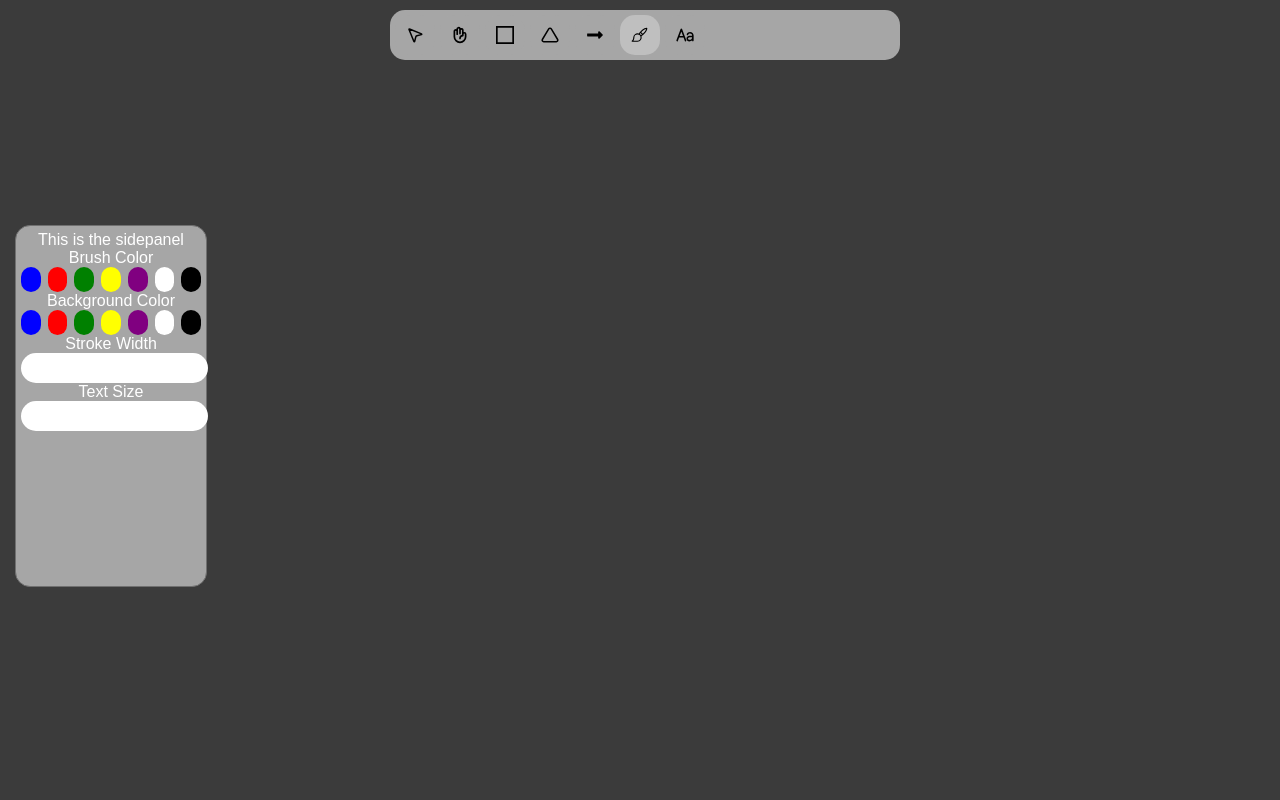
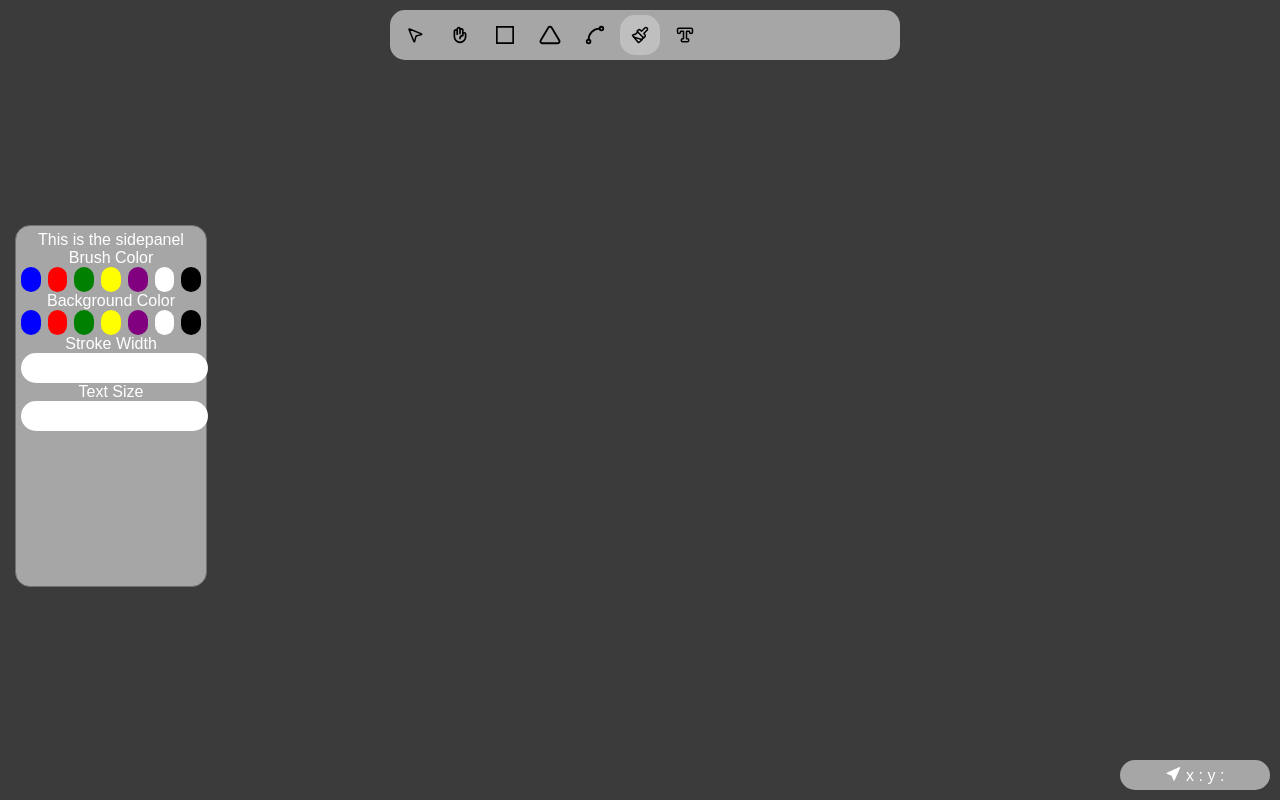
Before and after one commit to basicmario/Drawing-board, a React (Vite) app: page / in a window 1280 px wide. Built offline with nearby package versions, Linux system fonts and the light colour scheme.

Commit message:
I added the bottom stats to show the coordinates of the mouse
I made the pan feature some what useable right now

I changed a few of the icons for the top bar

```diff
--- a/src/App.jsx
+++ b/src/App.jsx
@@ -6,6 +6,7 @@ import './App.css'
 
 import { useEffect, useRef, useState } from 'react'
 import TopPanel from './components/TopPanel'
+import BottomStats from './components/BottomStats'
 
 
 
@@ -51,6 +52,7 @@ function App() {
         <Brush context={theContext} brushcolor={brushColor}/>
         <SidePanel boardColorChanger = {setBoardColor} brushColorChanger={setBrushColor} lineWidthChanger={setStrokeSize} theTextSize={settextSize}/>
         <TopPanel itemSelector={setSelectedItem}/>
+        <BottomStats/>
       </div>
     </>
   )
--- /dev/null
+++ b/src/components/BottomStats.css
@@ -0,0 +1,26 @@
+
+
+
+.bottomboard {
+
+    z-index: 15;
+    width: 150px;
+    height: 30px;
+    background-color: #a6a6a6;
+    position: fixed;
+    display: flex;
+    bottom: 10px;
+    right: 10px;
+
+
+    text-align: center;
+    justify-content: center;
+    align-items: center;
+    border-radius: 15px;
+
+    font-family: Arial, Helvetica, sans-serif;
+    color: white;
+
+
+
+}
--- /dev/null
+++ b/src/components/BottomStats.jsx
@@ -0,0 +1,35 @@
+
+import { BsCursorFill } from "react-icons/bs";
+import React, { useEffect, useRef, useState } from 'react'
+import './BottomStats.css'
+
+function BottomStats() {
+
+  const [mouseCoordinates, setmouseCoordinates] = useState({x: null, y: null})
+
+  useEffect(()=>{
+
+    function mouseStats (event){
+      setmouseCoordinates({x: event.clientX, y: event.clientY})
+    }
+
+    document.addEventListener('mousemove', mouseStats)
+
+
+    return () => document.removeEventListener("mousemove", mouseStats)
+  })
+
+
+  return (
+    <>
+        <div className="bottomboard">
+            <p> <BsCursorFill /> x : {mouseCoordinates.x} y : {mouseCoordinates.y}</p>
+        </div>
+
+
+
+    </>
+  )
+}
+
+export default BottomStats
--- a/src/components/TopPanel.jsx
+++ b/src/components/TopPanel.jsx
@@ -7,11 +7,14 @@ import { PiHandPalmBold } from "react-icons/pi";
 import { FaRegSquareFull } from "react-icons/fa6";
 import { FiTriangle } from "react-icons/fi";
 import { FaLongArrowAltRight } from "react-icons/fa";
-import { FaPaintBrush } from "react-icons/fa";
+import { LuPaintbrush } from "react-icons/lu";
+
 import { IoText } from "react-icons/io5";
 import { LuMousePointer2 } from "react-icons/lu";
 import { PiPaintBrush } from "react-icons/pi";
+import { LuTypeOutline } from "react-icons/lu";
 
+import { LuSpline } from "react-icons/lu";
 
 
 
@@ -60,10 +63,10 @@ function TopPanel({itemSelector}) {
         <button className= "topPanelButton" id="Selection" onClick={()=>onButtonClick("Selection")}> <LuMousePointer2 /></button>
         <button className= "topPanelButton" id="Pan" onClick={()=>onButtonClick("Pan")}> <PiHandPalmBold /> </button>
         <button className= "topPanelButton" id="Square" onClick={()=>onButtonClick("Square")}> <FaRegSquareFull /> </button>
-        <button className= "topPanelButton" id="Triangle" onClick={()=>onButtonClick("Triangle")}> <FiTriangle /> </button>
-        <button className= "topPanelButton" id="Arrows" onClick={()=>onButtonClick("Arrows")}> <FaLongArrowAltRight /> </button>
-        <button className= "topPanelButton" id="Brush" onClick={()=>onButtonClick("Brush")}> <PiPaintBrush /> </button>
-        <button className= "topPanelButton" id="Text" onClick={()=>onButtonClick("Text")}> <IoText /> </button>
+        <button className= "topPanelButton" id="Triangle" onClick={()=>onButtonClick("Triangle")} style={{fontSize : "22px"}}> <FiTriangle /> </button>
+        <button className= "topPanelButton" id="Arrows" onClick={()=>onButtonClick("Arrows")}  style={{fontSize : "22px"}}> <LuSpline /> </button>
+        <button className= "topPanelButton" id="Brush" onClick={()=>onButtonClick("Brush")}> <LuPaintbrush /> </button>
+        <button className= "topPanelButton" id="Text" onClick={()=>onButtonClick("Text")}> <LuTypeOutline /> </button>
 
 
     </div>
--- a/src/components/board.jsx
+++ b/src/components/board.jsx
@@ -2,6 +2,62 @@
 import { useRef, useEffect, useState } from 'react';
 import { IoHandLeftOutline } from "react-icons/io5";
 import './board.css'
+
+
+//classes to hold the data for the history container
+
+class BrushData{
+    constructor(lineSize, BrushColor, dataPoints){
+        this.lineSize = lineSize
+        this.BrushColor = BrushColor
+        this.dataPoints = dataPoints
+    }
+}
+
+
+class SquareData{
+    constructor(lineSize, BrushColor, height, width, startingPoint){
+        this.type = "square"
+        this.lineSize = lineSize
+        this.BrushColor = BrushColor
+        this.height = height
+        this.width = width
+        this.startingPoint = startingPoint
+    }
+}
+
+
+class TriangleData{
+    constructor(lineSize, BrushColor, height, width){
+        this.lineSize = lineSize
+        this.BrushColor = BrushColor
+        this.height = height
+        this.width = width
+    }
+}
+
+
+class ArrowData{
+    constructor(lineSize, BrushColor, endPoint){
+        this.lineSize = lineSize
+        this.BrushColor = BrushColor
+        this.endPoint = endPoint
+
+    }
+}
+
+
+class TextData{
+    constructor(fontSize, BrushColor, startPoint, theText){
+        this.lineSize = fontSize
+        this.BrushColor = BrushColor
+        this.startPoint = startPoint
+        this.theText = theText
+    }
+}
+
+
+
 
 
 function Board({width, height, brushcolor, lineWidth, theselector, theboardColor, theTextSize}) {
@@ -26,6 +82,13 @@ function Board({width, height, brushcolor, lineWidth, theselector, theboardColor
 
     const alreadyInText = useRef(false)
     const panSelected = useRef(false)
+
+    const panMousePos = useRef({x: null, y: null})
+
+    const historyHolder = useRef([])
+    const translateValues = useRef({x: 0, y: 0})
+
+
 
 
     //function get the canvas element once its mounted
@@ -92,11 +155,21 @@ function Board({width, height, brushcolor, lineWidth, theselector, theboardColor
     }
 
 
+    //checking to see if the player is drawing
+    useEffect(()=>{
+
+        if(theselector == "Pan"){
+            panSelected.current = true
+        }else{
+            panSelected.current = false
+        }
 
 
-    //functions
+
+
         const MouseDown = (event) => {
             draw.current = true
+
             if(theselector == "Brush"){
 
                 theContext.current.beginPath()
@@ -106,8 +179,9 @@ function Board({width, height, brushcolor, lineWidth, theselector, theboardColor
                 //console.log("running 1")
             }else if(theselector == "Square"){
 
-            squareDownInitialHolder.current.x = event.clientX
-            squareDownInitialHolder.current.y = event.clientY
+                squareDownInitialHolder.current.x = event.clientX - translateValues.current.x; // ← subtract offset
+                squareDownInitialHolder.current.y = event.clientY - translateValues.current.y;
+
             }else if(theselector == "Text"){
 
                 console.log("alreadyInText", alreadyInText.current)
@@ -133,6 +207,9 @@ function Board({width, height, brushcolor, lineWidth, theselector, theboardColor
             }else if(theselector == "Pan"){
 
                 document.body.style.cursor = 'url("/NewPanOpenSmall.png"), auto';
+
+                console.log("pan mouse down")
+                panMousePos.current = {x: event.clientX, y: event.clientY}
 
             }else if(theselector == "Arrows"){
 
@@ -169,16 +246,38 @@ function Board({width, height, brushcolor, lineWidth, theselector, theboardColor
 
                 theContext.current.stroke()
                 pointsHolder.current.length = 0
-           // console.log("running 2")
+
             }
 
             if(theselector == "Square"){
+
+
+                theContext2.current.clearRect(0,0, width, height)
                 theContext.current.fillStyle =  brushcolor;
                 theContext.current.fillRect(squareDownInitialHolder.current.x, squareDownInitialHolder.current.y, (event.clientX - squareDownInitialHolder.current.x), (event.clientY - squareDownInitialHolder.current.y))
+
+                const newSquare = new SquareData(
+                    lineWidth,
+                    brushcolor,
+                    (event.clientY - squareDownInitialHolder.current.y),
+                    (event.clientX - squareDownInitialHolder.current.x),
+                    {
+                        x: squareDownInitialHolder.current.x - translateValues.current.x, // ← subtract offset
+                        y: squareDownInitialHolder.current.y - translateValues.current.y
+                    })
+
+                historyHolder.current.push(newSquare)
+
+                console.log("size of the history: ", historyHolder.current.length)
+
+
             }else if(theselector == "Pan"){
 
                 document.body.style.cursor = ""
                 panSelected.current = false
+
+                console.log("pan mouse up")
+                panMousePos.current = {x: null, y: null}
 
             }else if(theselector == "Arrows"){
 
@@ -202,23 +301,10 @@ function Board({width, height, brushcolor, lineWidth, theselector, theboardColor
 
 
 
-
-
-
-    //checking to see if the player is drawing
-    useEffect(()=>{
-
-        if(theselector == "Pan"){
-            panSelected.current = true
-        }else{
-            panSelected.current = false
-        }
-
-
         const handleMouseMove = (event) =>{
 
             if (!theContext.current) return
-            if (draw.current == false || panSelected.current == true) return
+            if (draw.current == false ) return
 
             if(theselector == "Brush"){
                 //console.log("running")
@@ -242,8 +328,40 @@ function Board({width, height, brushcolor, lineWidth, theselector, theboardColor
                 theContext2.current.strokeStyle = brushcolor
                 theContext2.current.strokeRect(squareDownInitialHolder.current.x, squareDownInitialHolder.current.y, (event.clientX - squareDownInitialHolder.current.x) , (event.clientY - squareDownInitialHolder.current.y) )
             }else if(theselector == "Pan"){
-                //console.log("Running")
-                document.body.style.cursor = 'url("/NewPanOpenSmall.png"), auto';
+
+                console.log("pan mouse moving")
+
+
+                const dx = event.clientX - panMousePos.current.x
+                const dy = event.clientY - panMousePos.current.y
+
+                translateValues.current.x += dx
+                translateValues.current.y += dy
+
+                panMousePos.current.x  = event.clientX
+                panMousePos.current.y = event.clientY
+
+                theContext.current.clearRect(0, 0, width, height)
+                theContext.current.fillStyle = theboardColor
+                theContext.current.fillRect(0, 0, width, height)
+
+                theContext.current.setTransform(1, 0, 0, 1, translateValues.current.x, translateValues.current.y)
+
+                for (let x = 0; x < historyHolder.current.length; x++) {
+                    switch (historyHolder.current[x]?.type) {
+                        case "square":
+                            theContext.current.fillStyle = historyHolder.current[x].BrushColor;
+                            theContext.current.fillRect(
+                                historyHolder.current[x].startingPoint.x,
+                                historyHolder.current[x].startingPoint.y,
+                                historyHolder.current[x].width,
+                                historyHolder.current[x].height
+                            );
+                            break;
+                    }
+                }
+
+
             }else if(theselector == "Arrows"){
 
                 console.log("drawing")
```
Lines whose indentation alone changed are shown as unchanged.
